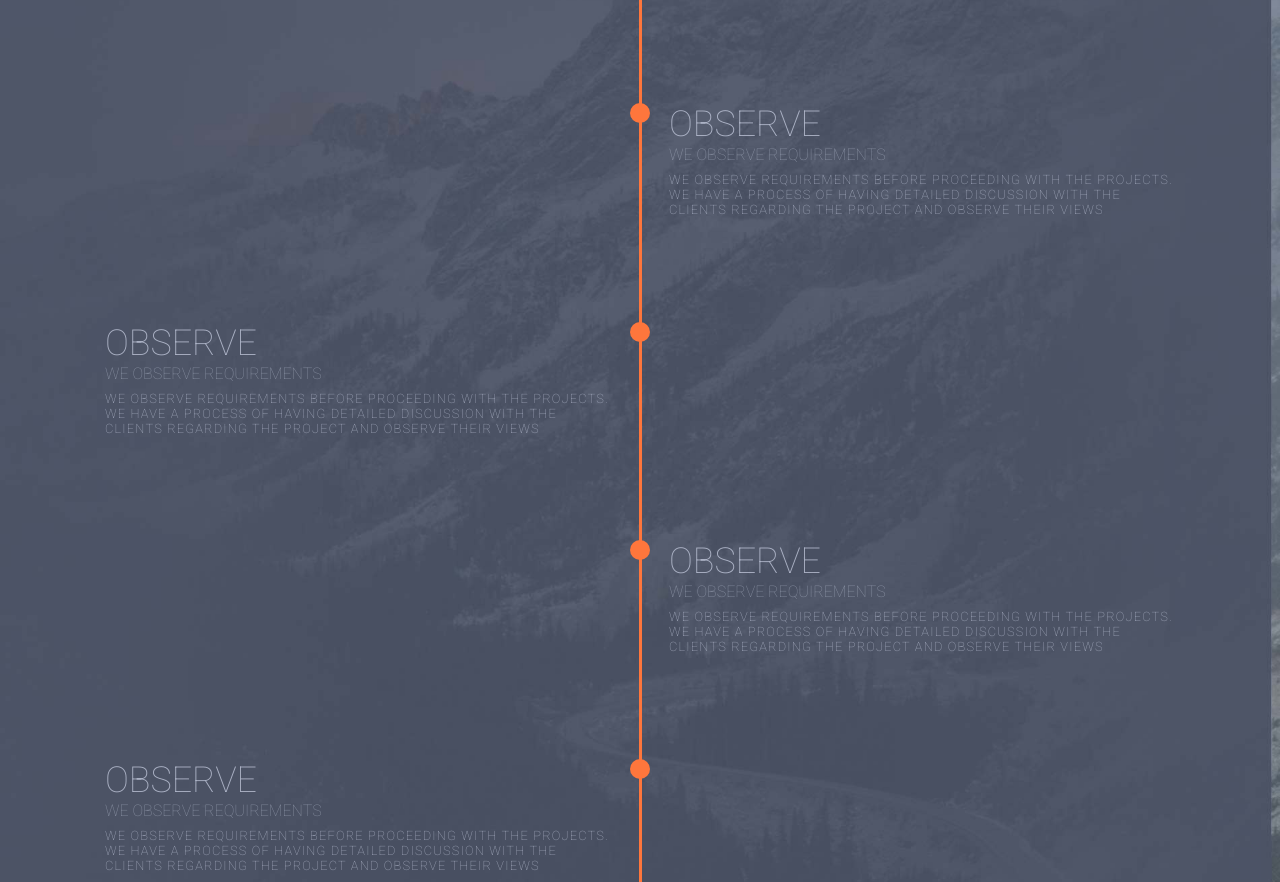
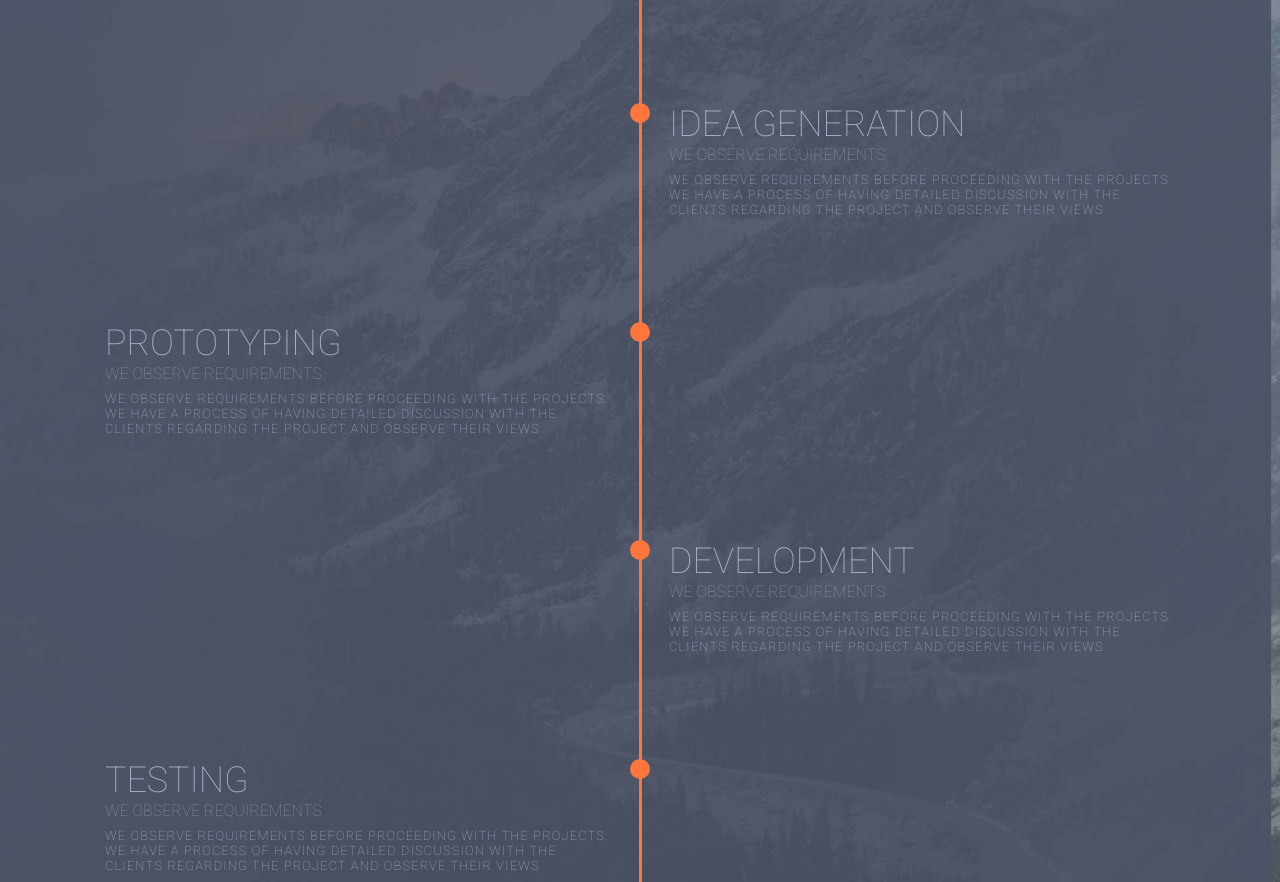
Before and after one commit to bhartendush/bhartendu, a PHP site: page / in a window 1280 px wide. Shown: the part 2256-3138 px from the top of the page. Run offline with PHP 8.4, Linux system fonts and the light colour scheme; some libraries are stand-ins or nearby versions.

```diff
--- a/index.html
+++ b/index.html
@@ -117,28 +117,28 @@
      </li>
      <li>
 		<div class="prc-cnt right">
-		  <h3>observe</h3>
+		  <h3>IDEA GENERATION</h3>
 		  <h4>we observe requirements</h4>
 		  <p>we observe requirements before proceeding with the projects. we have a process of having detailed discussion with the clients regarding the project and observe their views</p>
 		</div>
      </li>
      <li>
 		<div class="prc-cnt left">
-		  <h3>observe</h3>
+		  <h3>PROTOTYPING</h3>
 		  <h4>we observe requirements</h4>
 		  <p>we observe requirements before proceeding with the projects. we have a process of having detailed discussion with the clients regarding the project and observe their views</p>
 		</div>
      </li>
      <li>
 		<div class="prc-cnt right">
-		  <h3>observe</h3>
+		  <h3>DEVELOPMENT</h3>
 		  <h4>we observe requirements</h4>
 		  <p>we observe requirements before proceeding with the projects. we have a process of having detailed discussion with the clients regarding the project and observe their views</p>
 		</div>
      </li>
      <li>
 		<div class="prc-cnt left">
-		  <h3>observe</h3>
+		  <h3>TESTING</h3>
 		  <h4>we observe requirements</h4>
 		  <p>we observe requirements before proceeding with the projects. we have a process of having detailed discussion with the clients regarding the project and observe their views</p>
 		</div>
--- a/package.json
+++ b/package.json
@@ -2,7 +2,7 @@
   "name": "bhartendu",
   "version": "1.0.0",
   "description": "Frontend developer and Wordpress developer",
-  "main":"index.js",
+  "main": "index.js",
   "scripts": {
     "test": "echo \"Error: no test specified\" && exit 1"
   },
@@ -23,5 +23,8 @@
     "gulp-ruby-sass": "^2.1.1",
     "gulp-uglify": "^2.1.2",
     "jshint": "^2.9.4"
+  },
+  "dependencies": {
+    "sass-lint": "^1.10.2"
   }
 }
```
Also changed, not shown: src/styles/main.scss (+5 -5 lines), 1 other file.
